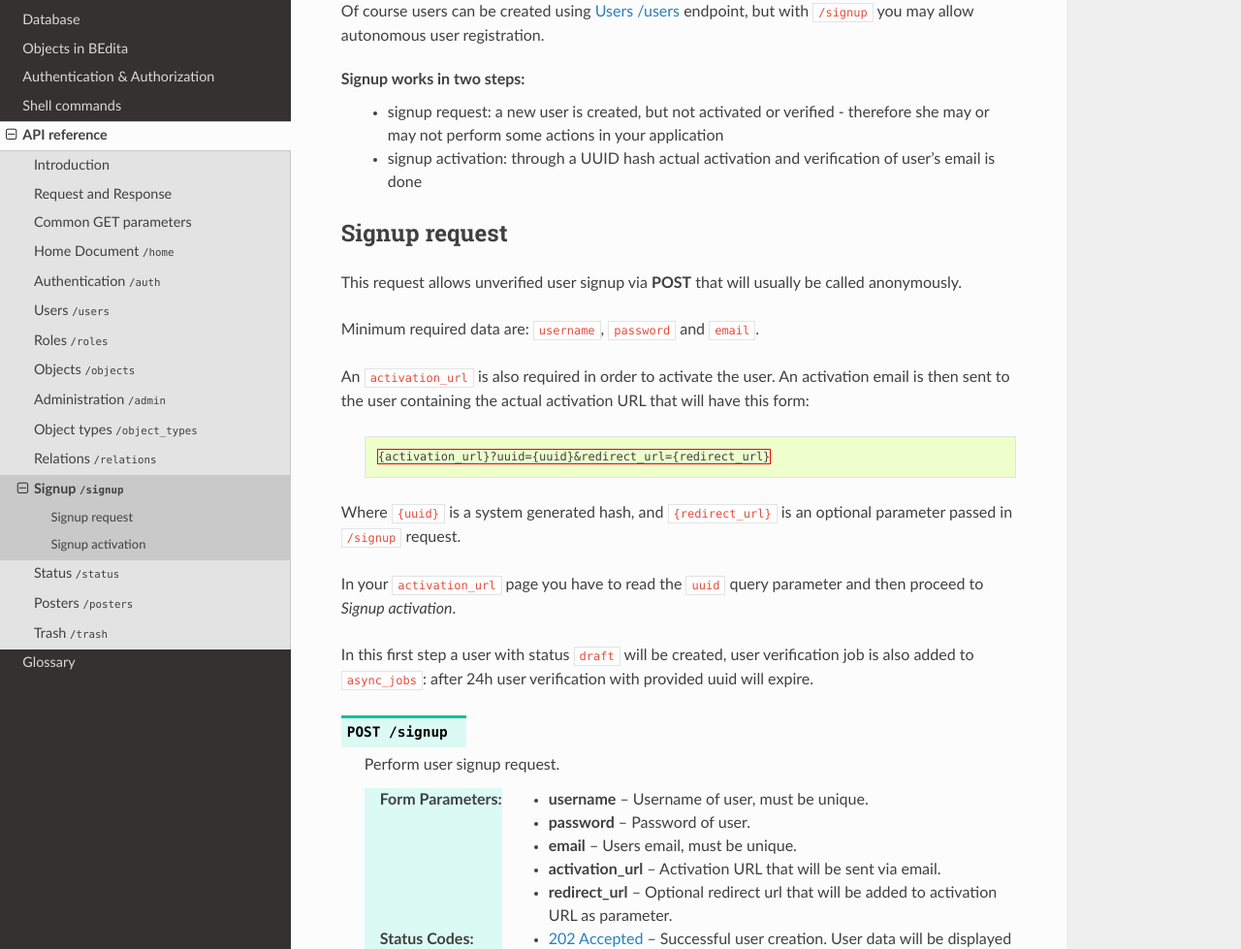
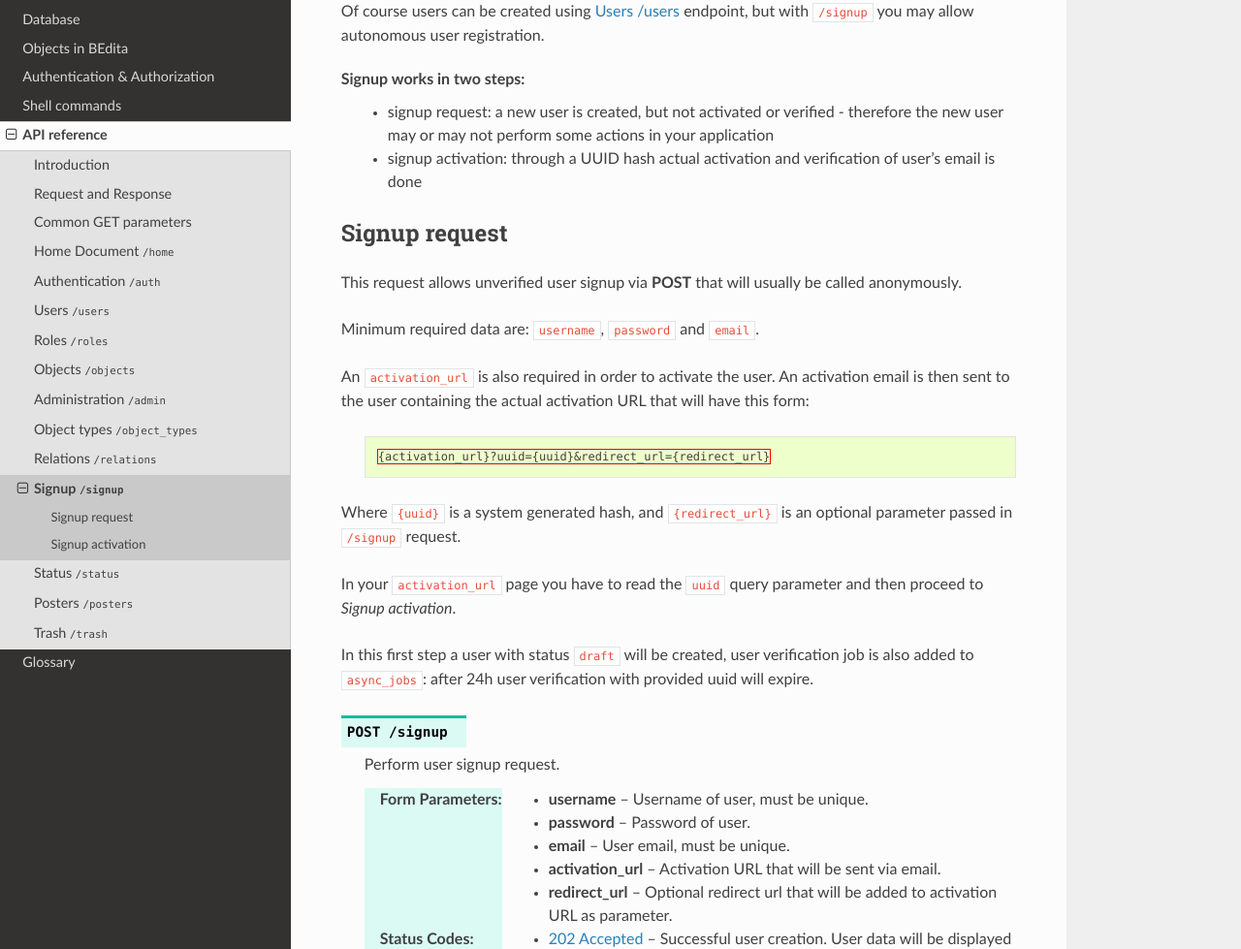
Before and after one commit to bedita/docs, a Sphinx documentation site: the page built from source/endpoints/signup.rst, in a window 1280 px wide and 1400 px high. Shown: the part 214-1193 px from the top of the window at 97% size. Built offline with Sphinx 7.4.7 and the Read the Docs theme 2.0.0, drawn with Linux system fonts in a browser that asks for light colours; some of the changed text lies outside the part shown.

Commit message:
chore [skip ci]: minifix in doc

```diff
--- a/source/endpoints/auth.rst
+++ b/source/endpoints/auth.rst
@@ -155,7 +155,7 @@ After a request action an email is sent to requesting user containing a URL with
 
     Request a credential change.
 
-    :form contact: Email of user requesting credenditals change.
+    :form contact: Email of user requesting credendials change.
     :form change_url: Change URL that will be sent via email.
     :status 204: No content on operation success.
     :status 400: On malformed or missing input data.
--- a/source/endpoints/signup.rst
+++ b/source/endpoints/signup.rst
@@ -6,7 +6,7 @@ Signup ``/signup``
 Of course users can be created using :doc:`users` endpoint, but with ``/signup`` you may allow autonomous user registration.
 
 Signup works in two steps:
- * signup request: a new user is created, but not activated or verified - therefore she may or may not perform some actions in your application
+ * signup request: a new user is created, but not activated or verified - therefore the new user may or may not perform some actions in your application
  * signup activation: through a UUID hash actual activation and verification of user's email is done
 
 
@@ -38,7 +38,7 @@ In this first step a user with status ``draft`` will be created, user verificati
 
     :form username: Username of user, must be unique.
     :form password: Password of user.
-    :form email: Users email, must be unique.
+    :form email: User email, must be unique.
     :form activation_url: Activation URL that will be sent via email.
     :form redirect_url: Optional redirect url that will be added to activation URL as parameter.
     :status 202: Successful user creation. User data will be displayed in response.
```
Also changed, not shown: other parts of source/endpoints/signup.rst (+1 -1 lines).
